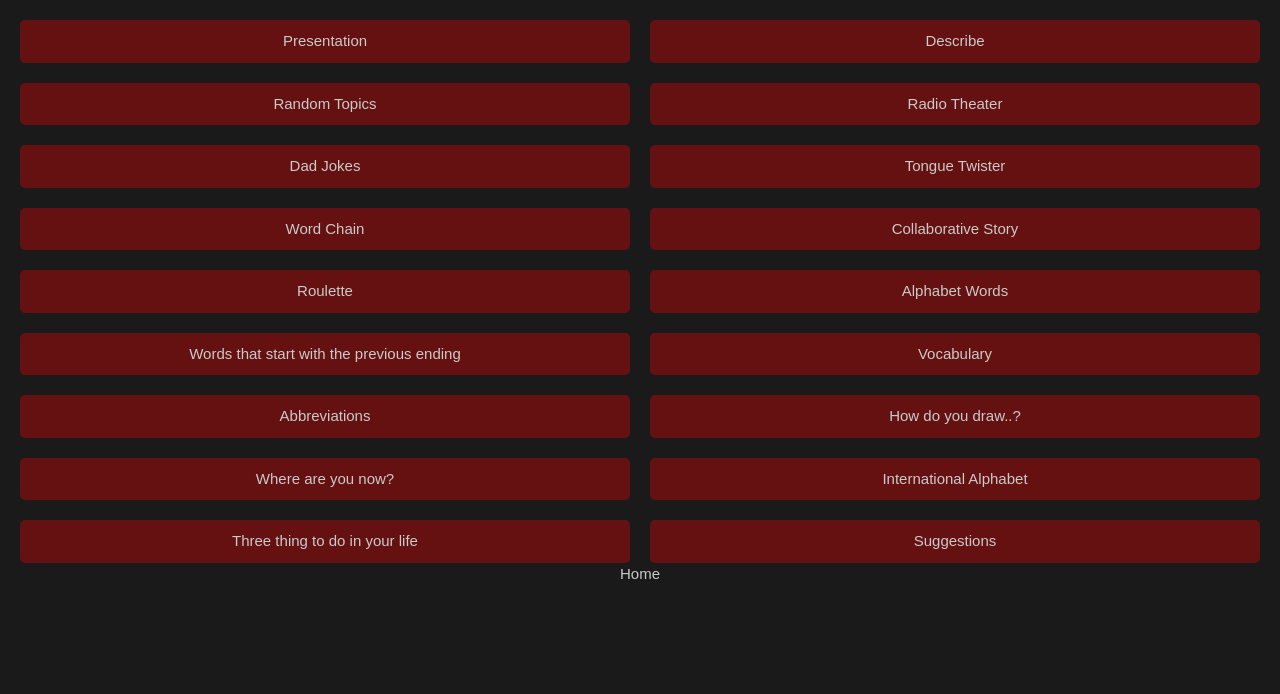
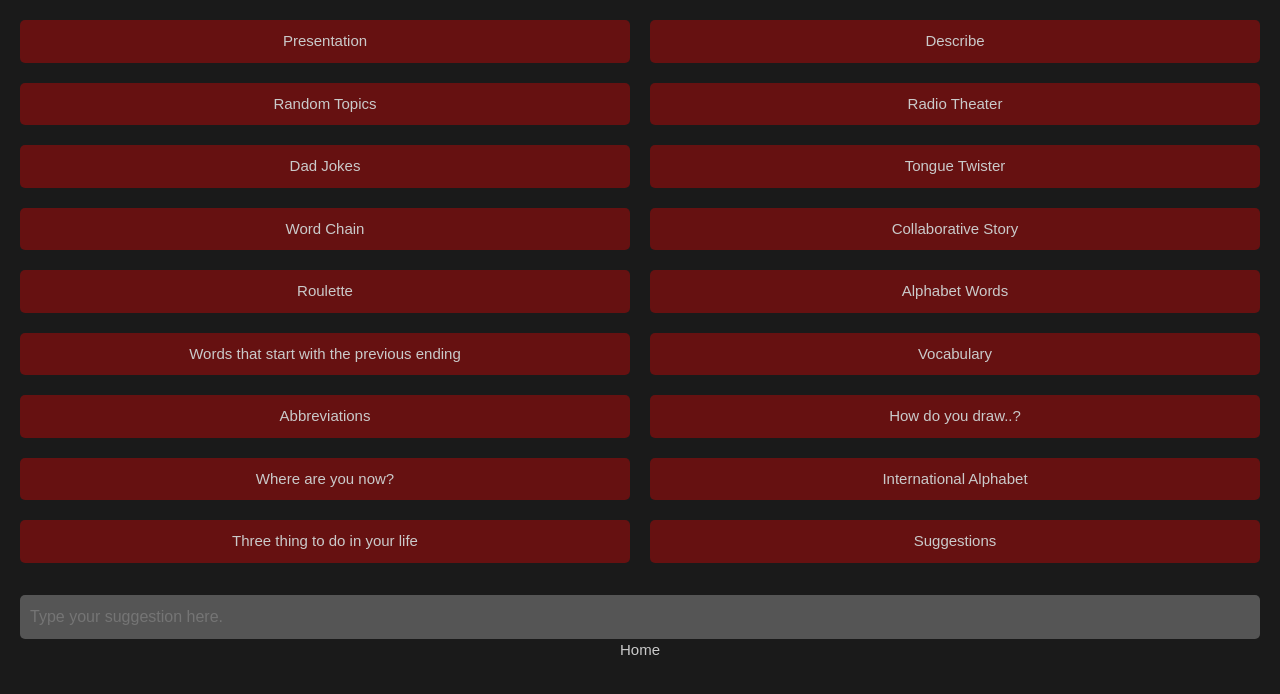
Before and after one commit to AlexScigalszky/letstalkenglish-2.0, an Angular app: page / in a window 1280 px wide. Shown: the top 694 px of the page. Built offline with nearby package versions, Linux system fonts and the light colour scheme.

Commit message:
mocked suggestions

```diff
--- a/src/app/app.component.html
+++ b/src/app/app.component.html
@@ -1,4 +1,5 @@
 <router-outlet></router-outlet>
 <article>
+  <app-suggestion-form class="link-important"></app-suggestion-form>
   <a class="link-important" [routerLink]="['/']">Home</a>
 </article>
--- a/src/app/app.component.scss
+++ b/src/app/app.component.scss
@@ -0,0 +1,3 @@
+article {
+    padding-top: 2rem;
+}
--- a/src/app/app.component.ts
+++ b/src/app/app.component.ts
@@ -1,11 +1,12 @@
 import { Component } from '@angular/core';
 import { CommonModule } from '@angular/common';
 import { RouterLink, RouterOutlet } from '@angular/router';
+import { SuggestionFormComponent } from './components/suggestion-form/suggestion-form.component';
 
 @Component({
   selector: 'app-root',
   standalone: true,
-  imports: [CommonModule, RouterOutlet, RouterLink],
+  imports: [CommonModule, RouterOutlet, RouterLink, SuggestionFormComponent],
   templateUrl: './app.component.html',
   styleUrl: './app.component.scss',
 })
--- /dev/null
+++ b/src/app/components/suggestion-form/suggestion-form.component.html
@@ -0,0 +1,8 @@
+<form [formGroup]="form" (submit)="submit()">
+  <input
+    type="text"
+    formControlName="text"
+    placeholder="Type your suggestion here."
+  />
+  <button type="submit" hidden>Send</button>
+</form>
--- /dev/null
+++ b/src/app/components/suggestion-form/suggestion-form.component.scss
@@ -0,0 +1,3 @@
+input {
+  width: 100%;
+}
--- /dev/null
+++ b/src/app/components/suggestion-form/suggestion-form.component.ts
@@ -0,0 +1,20 @@
+import { Component, inject } from '@angular/core';
+import { FormBuilder, FormsModule, ReactiveFormsModule } from '@angular/forms';
+
+@Component({
+  selector: 'app-suggestion-form',
+  standalone: true,
+  imports: [FormsModule, ReactiveFormsModule],
+  templateUrl: './suggestion-form.component.html',
+  styleUrl: './suggestion-form.component.scss'
+})
+export class SuggestionFormComponent {
+  fb = inject(FormBuilder);
+  form = this.fb.group({
+    text: ''
+  });
+
+  submit(){
+    console.log(this.form.value);
+  }
+}
```
Also changed, not shown: 1 other file (tests, documents, lock files or other folders).
